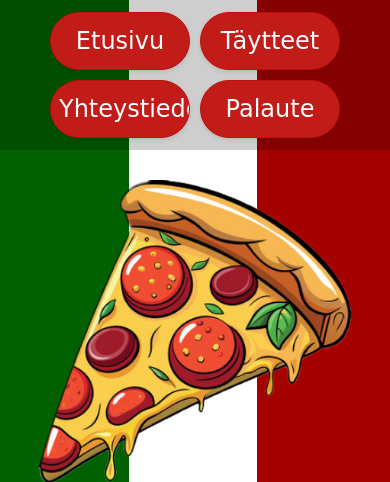
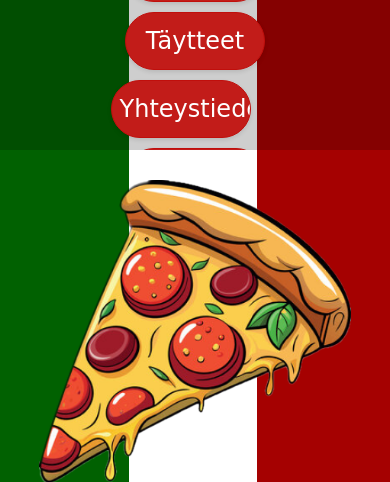
Before and after one commit to JHiitola/pizzagate, a PHP site: page /index.html in a window 390 px wide. Shown: the top 482 px of the page. Run offline with PHP 8.4, Linux system fonts and the light colour scheme; some web fonts are replaced.

Commit message:
CSS pyörittelyä

```diff
--- a/tyyli.css
+++ b/tyyli.css
@@ -59,6 +59,17 @@ h1 {
   flex-wrap: wrap;
   justify-content: center;
   gap: 10px;
+}
+
+@media (max-width: 640px) {
+  .hero-content {
+      flex-direction: column;
+      align-items: center;
+
+  .primary-button {
+      width: 80%;
+      text-align: center;
+  }
 }
 
 .hero-section {
```
